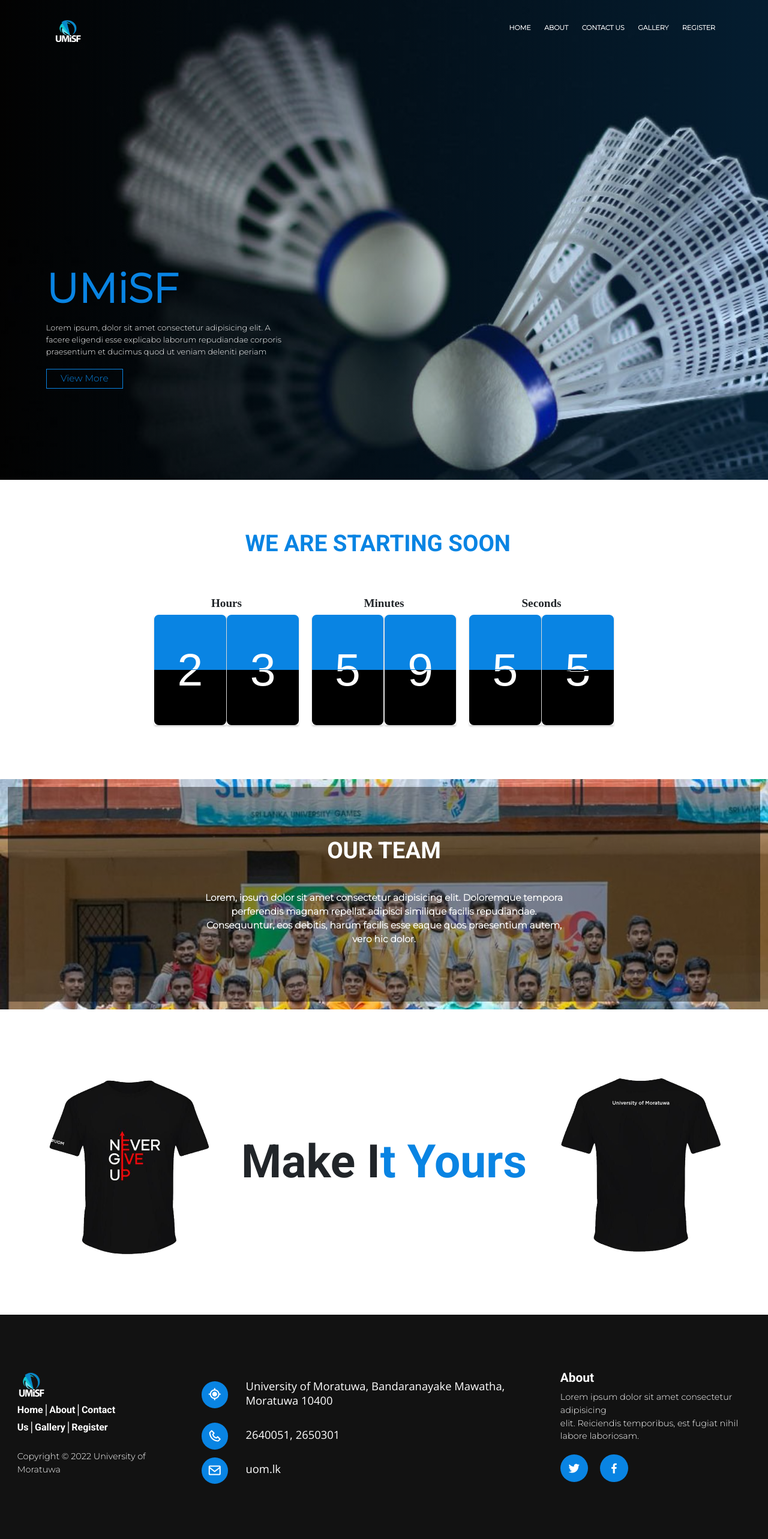
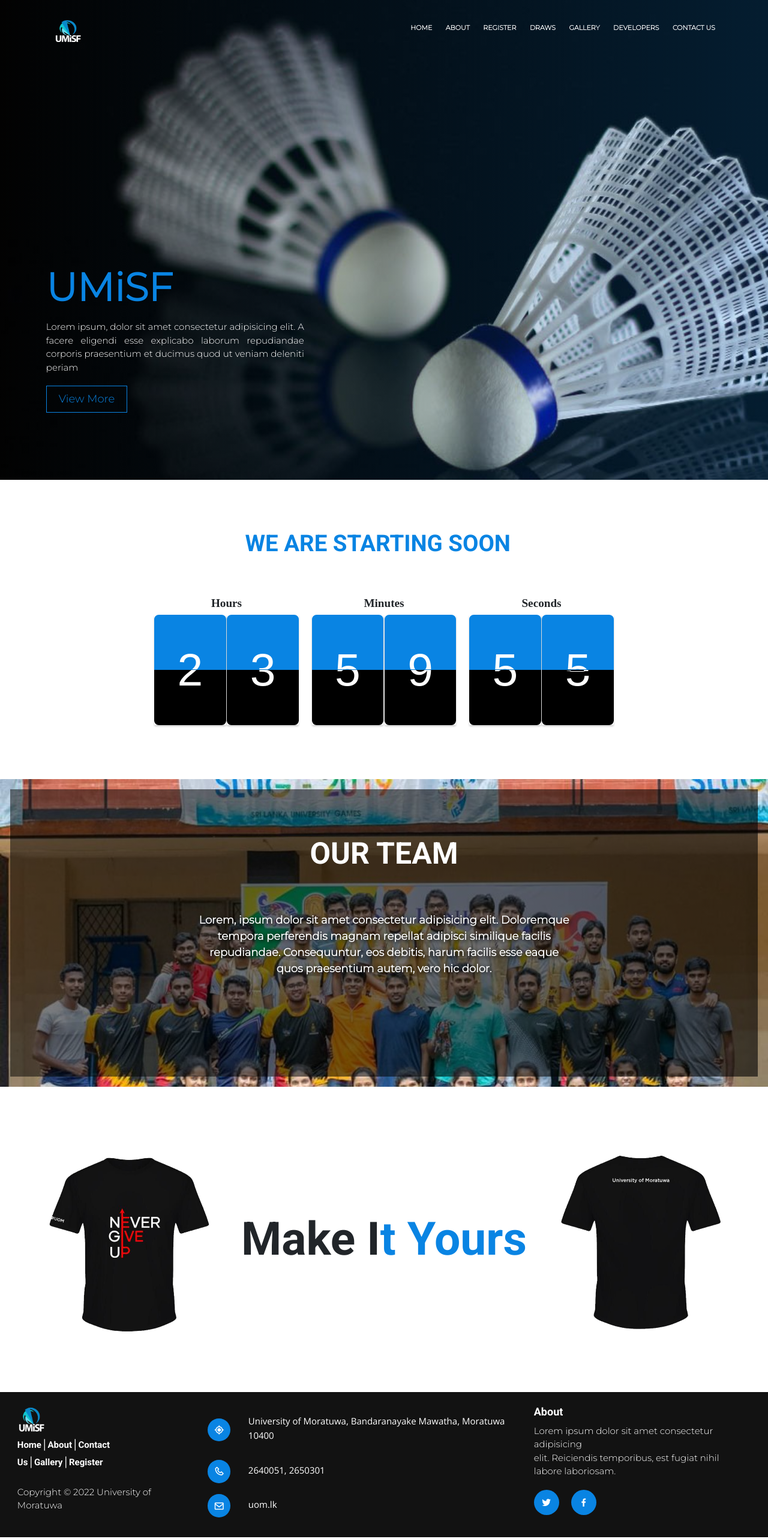
Before and after one commit to UMiSF/umisf-client, a React (Create React App) app: page / in a window 1280 px wide. Shown: the top 2566 px of the page at 60% size. Built offline with nearby package versions, Linux system fonts and the light colour scheme; a web font is replaced by a local one.

Commit message:
Make home page responsive

```diff
--- a/src/Views/HeaderPage/HeaderPage.jsx
+++ b/src/Views/HeaderPage/HeaderPage.jsx
@@ -12,10 +12,7 @@ const HeaderPage = () => {
   return (
     <div>
       <div className={`${styles["navBarList"]}`}>
-          <img
-            src={require("../../assests/images/umisf_logo.png")}
-            alt={"logo"}
-          ></img>
+        <img src={require("../../assests/images/umisf_logo.png")} alt={"logo"}></img>
         <ul>
           <a href="/" className={`${styles["navBarItemLink"]}`}>
             <li className={`${styles["navBarItem"]}`}>Home</li>
@@ -23,14 +20,20 @@ const HeaderPage = () => {
           <a href="/about" className={`${styles["navBarItemLink"]}`}>
             <li className={`${styles["navBarItem"]}`}>About</li>
           </a>
-            <a href="/contact-us" className={`${styles["navBarItemLink"]}`}>
-              <li className={`${styles["navBarItem"]}`}>Contact Us</li>
+          <a href="#" className={`${styles["navBarItemLink"]}`}>
+            <li className={`${styles["navBarItem"]}`}>Register</li>
+          </a>
+          <a href="#" className={`${styles["navBarItemLink"]}`}>
+            <li className={`${styles["navBarItem"]}`}>Draws</li>
           </a>
           <a href="#" className={`${styles["navBarItemLink"]}`}>
             <li className={`${styles["navBarItem"]}`}>Gallery</li>
           </a>
           <a href="#" className={`${styles["navBarItemLink"]}`}>
-              <li className={`${styles["navBarItem"]}`}>Register</li>
+            <li className={`${styles["navBarItem"]}`}>Developers</li>
+          </a>
+          <a href="/contact-us" className={`${styles["navBarItemLink"]}`}>
+            <li className={`${styles["navBarItem"]}`}>Contact Us</li>
           </a>
         </ul>
       </div>
@@ -48,21 +51,27 @@ const HeaderPage = () => {
       ></img>
       <div id="navSideBar" className={`${styles["navSideBar"]}`}>
         <ul>
-            <li className={`${styles["navBarItem"]}`}>
-              <a href="/">Home</a>
-            </li>
-            <li className={`${styles["navBarItem"]}`}>
-              <a href="/about">About</a>
-            </li>
-            <li className={`${styles["navBarItem"]}`}>
-              <a href="/contact-us">Contact Us</a>
-            </li>
-            <li className={`${styles["navBarItem"]}`}>
-              <a href="#">Gallery</a>
-            </li>
-            <li className={`${styles["navBarItem"]}`}>
-              <a href="#">Register</a>
-            </li>
+          <a href="/" className={`${styles["minNavLink"]}`}>
+            <li className={`${styles["navBarItem"]}`}>Home</li>
+          </a>
+          <a href="/about" className={`${styles["navBarItem"]}`}>
+            <li>About</li>
+          </a>
+          <a href="/contact-us" className={`${styles["navBarItem"]}`}>
+            <li>Register</li>
+          </a>
+          <a href="/contact-us" className={`${styles["navBarItem"]}`}>
+            <li>Draws</li>
+          </a>
+          <a href="#" className={`${styles["navBarItem"]}`}>
+            <li>Gallery</li>
+          </a>
+          <a href="/contact-us" className={`${styles["navBarItem"]}`}>
+            <li>Developers</li>
+          </a>
+          <a href="#" className={`${styles["navBarItem"]}`}>
+            <li>Contact Us</li>
+          </a>
         </ul>
       </div>
     </div>
--- a/src/Views/HomePage/Footer/footer.jsx
+++ b/src/Views/HomePage/Footer/footer.jsx
@@ -2,12 +2,13 @@ import React from "react";
 import styles from "./footer.module.css";
 
 function Footer() {
+  //year
   return (
     <div className={`${styles["footer-container"]}`}>
       <div className={`${styles["footer-left"]}`}>
         <img src={require("../../../assests/images/umisf_logo.png")} />
         <div className={`${styles["quick-tabs"]}`}>
-          <a href="#">Home</a>|<a href="#">About</a>|<a href="#">Contact Us</a>|
+          <a href="/">Home</a>|<a href="/about">About</a>|<a href="/contact-us">Contact Us</a>|
           <a href="#">Gallery</a>|<a href="#">Register</a>
         </div>
         <p className={`${styles["copyright"]}`}>
--- a/src/Views/HomePage/Footer/footer.module.css
+++ b/src/Views/HomePage/Footer/footer.module.css
@@ -4,7 +4,7 @@
   justify-content: space-around;
   background: rgba(0, 0, 0, 0.93);
   color: white;
-  padding: 6vw 1vw;
+  padding: 0.5vw 1vw;
   width: 100%;
   height: auto;
 }
@@ -25,14 +25,14 @@
 .quick-tabs a {
   text-decoration: none;
   font-family: "roboto";
-  font-size: 2vh;
+  font-size: 15px;
   color: white;
 }
 
 .copyright {
   font-family: "montserrat";
   padding-top: 2vw;
-  font-size: 1.8vh;
+  font-size: 15px;
 }
 
 .center-row {
@@ -43,17 +43,21 @@
 }
 
 .center-row i {
-  font-size: 3vh;
+  font-size: 18px;
   background: #0984e3;
   border-radius: 50%;
   padding: 0.8vw;
 }
 
 .center-row p {
-  font-size: 2.3vh;
+  font-size: 15px;
   padding-top: 1.1vw;
   padding-left: 2.3vw;
   transition: ease-in-out 0.5s;
+}
+
+.center-row a {
+  font-size: 15px;
 }
 
 .center-row p:hover {
@@ -69,17 +73,17 @@
 .footer-right h6 {
   color: white;
   font-family: "roboto";
-  font-size: 2.6vh;
+  font-size: 18px;
   font-weight: bold;
 }
 
 .footer-right p {
   font-family: "montserrat";
-  font-size: 1.8vh;
+  font-size: 15px;
 }
 
 .footer-icons i {
-  font-size: 2.8vh;
+  font-size: 18px;
   background: #0984e3;
   border-radius: 50%;
   padding: 1.5vh;
@@ -87,7 +91,29 @@
   margin-right: 2.5vh;
 }
 
-@media screen and (max-width: 500px) {
+@media screen and (max-width: 900px) {
+  .center-row p {
+    font-size: 13px;
+  }
+
+  .center-row a {
+    font-size: 13px;
+  }
+
+  .footer-right h6 {
+    font-size: 16px;
+  }
+
+  .footer-right p {
+    font-size: 13px;
+  }
+
+  .footer-icons i {
+    font-size: 13px;
+  }
+}
+
+@media screen and (max-width: 550px) {
   .footer-container {
     flex-flow: wrap;
     flex-direction: column;
--- a/src/Views/HomePage/Header/Header.jsx
+++ b/src/Views/HomePage/Header/Header.jsx
@@ -10,12 +10,12 @@ const HomePage = () => {
         <div className={`${styles["UMiSF-container"]}`}>
           <h1>UMiSF</h1>
           <p>
-            Lorem ipsum, dolor sit amet consectetur adipisicing elit. A <br />
-            facere eligendi esse explicabo laborum repudiandae corporis <br />
+            Lorem ipsum, dolor sit amet consectetur adipisicing elit. A
+            facere eligendi esse explicabo laborum repudiandae corporis
             praesentium et ducimus quod ut veniam deleniti periam
           </p>
 
-          <button type="button">View More</button>
+          <a href="/about" type="button">View More</a>
         </div>
       </div>
     </div>
--- a/src/Views/HomePage/Header/header.module.css
+++ b/src/Views/HomePage/Header/header.module.css
@@ -21,28 +21,29 @@
 
 .UMiSF-container h1 {
   color: #0984e3;
-  font-size: 5.3vw;
+  font-size: 65px;
   margin-bottom: 2vh;
   font-weight: bold;
   font-family: "Montserrat";
 }
 
 .UMiSF-container p {
-  font-size: 0.68em;
+  font-size: 15px;
   text-align: justify;
   font-family: "Montserrat";
+  width: 430px;
 }
 
-.UMiSF-container button {
-  padding: 0.2em;
-  padding-bottom: 0.3em;
-  width: 10vw;
+.UMiSF-container a {
+  text-decoration: none;
+  padding: 8px 20px;
+  width: fit-content;
   text-align: center;
   background: transparent;
   color: #0984e3;
   border: 1px solid #0984e3;
   cursor: pointer;
-  font-size: 0.8em;
+  font-size: 18px;
   position: relative;
   overflow: hidden;
   font-family: "Montserrat";
@@ -50,7 +51,7 @@
   z-index: 0;
 }
 
-.UMiSF-container button::before {
+.UMiSF-container a::before {
   content: "";
   position: absolute;
   left: 0;
@@ -63,11 +64,11 @@
   transition: 0.8s;
 }
 
-.UMiSF-container button:hover::before {
+.UMiSF-container a:hover::before {
   height: 180%;
 }
 
-.UMiSF-container button:hover {
+.UMiSF-container a:hover {
   color: #fff;
 }
 
@@ -78,24 +79,53 @@
   }
 
   .UMiSF-container p {
-    font-size: 0.95em;
+    font-size: 13px;
+    width: 400px;
     text-shadow: 2px 2px 5px black;
   }
 }
 
 @media screen and (max-width: 500px) {
   .UMiSF-container h1 {
-    font-size: 4.5em;
     text-shadow: 1px 1px 5px black;
   }
 
   .UMiSF-container p {
-    font-size: 0.92em;
     text-shadow: 2px 2px 5px black;
   }
 
-  .UMiSF-container button {
-    font-size: 1em;
-    width: 80px;
+  .UMiSF-container a {
+    padding: 5px 15px;
+    font-size: 15px;
   }
 }
+
+@media screen and (max-width: 440px) {
+  .UMiSF-container h1 {
+    text-shadow: 1px 1px 5px black;
+  }
+
+  .UMiSF-container p {
+    font-size: 11px;
+    width: 300px;
+  }
+
+  .UMiSF-container a {
+    padding: 5px 15px;
+  }
+}
+
+@media screen and (max-width: 350px) {
+  .UMiSF-container h1 {
+    text-shadow: 1px 1px 5px black;
+  }
+
+  .UMiSF-container p {
+    font-size: 11px;
+    width: 250px;
+  }
+
+  .UMiSF-container a {
+    padding: 5px 15px;
+  }
+}
--- a/src/Views/HomePage/MeetTeam/MeetTeam.jsx
+++ b/src/Views/HomePage/MeetTeam/MeetTeam.jsx
@@ -1,17 +1,16 @@
-import React from "react";
+import React, { useEffect } from "react";
 import styles from "./meetteam.module.css";
 
 const MeetTeam = () => {
   return (
     <div>
-      <div className={`${styles["team"]}`}>
+      <div id="team" className={`${styles["team"]}`}>
         <div className={`${styles["team-overlay"]}`}>
           <div className={`${styles["team-title"]}`}>Our Team</div>
           <div className={`${styles["team-description"]}`}>
-            Lorem, ipsum dolor sit amet consectetur adipisicing elit. Doloremque
-            tempora perferendis magnam repellat adipisci similique facilis
-            repudiandae. Consequuntur, eos debitis, harum facilis esse eaque
-            quos praesentium autem, vero hic dolor.
+            Lorem, ipsum dolor sit amet consectetur adipisicing elit. Doloremque tempora perferendis
+            magnam repellat adipisci similique facilis repudiandae. Consequuntur, eos debitis, harum
+            facilis esse eaque quos praesentium autem, vero hic dolor.
           </div>
         </div>
       </div>
--- a/src/Views/HomePage/MeetTeam/meetteam.module.css
+++ b/src/Views/HomePage/MeetTeam/meetteam.module.css
@@ -1,18 +1,20 @@
 .team {
-  height: 30vw;
-  width: 100%;
-  padding: 1vw;
+  height: 513px;
+  width: fit-content;
+  padding: 17px;
   align-items: center;
-  background: url("../../../assests/images/team.jpeg");
+  background-image: url("../../../assests/images/team.jpeg");
   background-attachment: fixed;
   background-repeat: no-repeat;
   background-size: cover;
+  /* background-size: contain; */
 }
 
+
 .team-overlay {
-  background: linear-gradient(to right, rgba(0, 0, 0, 0.4), rgba(0, 0, 0, 0.4));
-  height: 28vw;
-  padding: 6vw;
+  background: linear-gradient(to right, rgba(0, 0, 0, 0.5), rgba(0, 0, 0, 0.6));
+  height: 479px;
+  padding: 70px;
   text-align: center;
 }
 
@@ -22,58 +24,38 @@
   color: white;
   overflow: hidden;
   font-family: "Roboto";
-  font-size: 3vw;
+  font-size: 50px;
 }
-
-/* .group-photo{
-    filter: grayscale(100%);
-    width: 100%;
-}
-
-.team-title-span{
-    padding: 1vw;
-}
-
-.team-title-span span{
-    font-family: 'roboto';
-    font-size: 4vw;
-} */
 
 .team-description {
   color: white;
   padding: 19vw;
-  padding-top: 3vw;
-  font-size: 1.2vw;
+  padding-top: 60px;
+  padding-bottom: 0;
+  font-size: 18px;
   font-family: "Montserrat";
   font-weight: bold;
+  text-shadow: 1.5px 1.5px 6px black;
 }
 
-@media screen and (max-width: 1050px) {
-  .captain-contaier {
-    margin-left: 21.5%;
+@media screen and (max-width: 900px) {
+  .team-description {
+    padding: 7vw;
+    padding-top: 60px;
+    padding-bottom: 0;
+    font-size: 15px;
   }
 
-  .member {
-    margin: 1vw -0.9vw;
-  }
-}
-
-@media screen and (max-width: 800px) {
-  .captain-contaier {
-    margin-left: 20.5%;
-  }
-  .member {
-    margin: 1vw -0.5vw;
+  .team-title {
+    font-size: 40px;
   }
 }
 
 @media screen and (max-width: 600px) {
-  .team {
-    height: 140vw;
-  }
-
-  .container {
-    display: block;
+  .team-description {
+    padding: 5vw;
+    padding-top: 60px;
+    padding-bottom: 0;
   }
 
   .group-photo img {
@@ -81,21 +63,16 @@
     object-fit: scale-down;
   }
 
-  .member {
-    margin: 1vw 9.5vw;
+  .team-title {
+    font-size: 35px;
   }
 }
 @media screen and (max-width: 425px) {
-  .team {
-    height: 150vw;
-  }
 
-  .captain-contaier {
-    display: flex;
-    flex-direction: column;
-  }
-
-  .member {
-    margin: 1vw 9.5vw;
+  .team-description {
+    padding: 5vw;
+    padding-bottom: 0;
+    font-size: 12px;
+    padding-top: 30px;
   }
 }
```
Also changed, not shown: src/Views/HeaderPage/headerPage.module.css (+12 -31 lines). Lines whose indentation alone changed are shown as unchanged.
